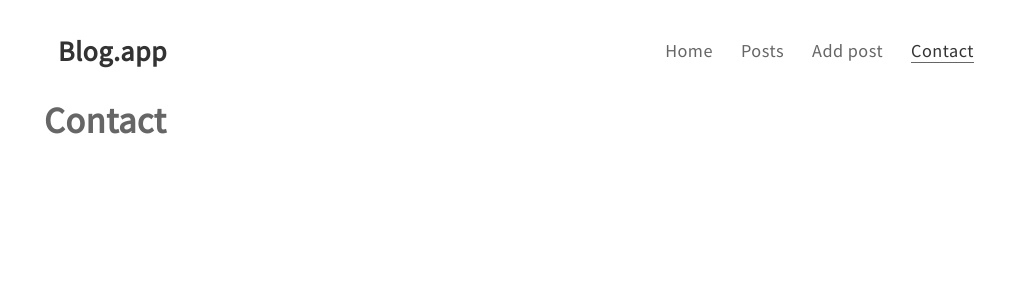
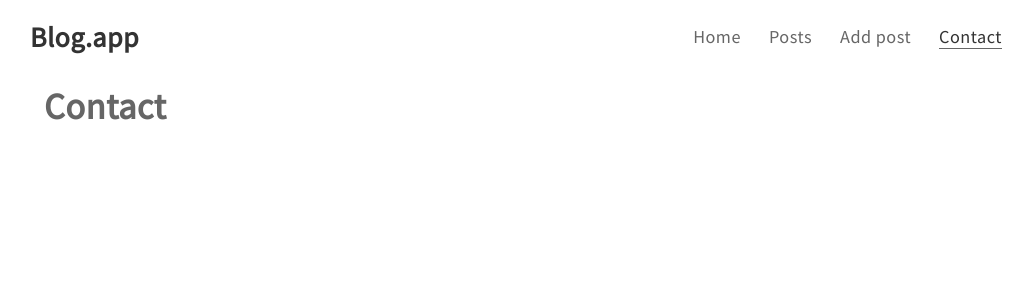
Before and after one commit to kajpawl/blog-mern-stack, a React (Create React App) app in the folder client/: page /contact in a window 1280 px wide. Shown: the top 300 px of the page, without its empty margins (124-1157 px from the left). Built offline with nearby package versions, Linux system fonts and the light colour scheme.

Commit message:
Change navbar

```diff
--- a/client/src/components/features/NavBar/NavBar.js
+++ b/client/src/components/features/NavBar/NavBar.js
@@ -1,27 +1,25 @@
 import React from 'react';
-// import { Link } from 'react-router-dom';
 import Logo from '../../common/Logo/Logo';
 import MainMenu from '../../layout/MainMenu/MainMenu';
 import './NavBar.scss';
 
 class NavBar extends React.Component {
-
-  render() {
-    const links = [
+  state = {
+    links: [
       { path: '/', title: 'Home' },
       { path: '/posts', title: 'Posts' },
       { path: '/posts/new', title: 'Add post' },
       { path: '/contact', title: 'Contact' }
-    ];
+    ],
+  }
+
+  render() {
+    const { links } = this.state;
     return (
-      <div className="nav-bar">
-        {/*// <Link to='/'>Home</Link>
-        // <Link to='/posts'>Posts</Link>
-        // <Link to='/posts/new'>Add post</Link>
-        // <Link to='/contact'>Contact</Link>*/}
+      <nav className="navbar">
         <Logo />
         <MainMenu links={links} />
-      </div>
+      </nav>
     );
   }
 }
--- a/client/src/components/features/NavBar/NavBar.scss
+++ b/client/src/components/features/NavBar/NavBar.scss
@@ -1,5 +1,7 @@
-.nav-bar {
+.navbar {
   display: flex;
   align-items: center;
   justify-content: space-between;
+  flex-wrap: wrap;
+  margin: -14px -28px 0;
 }
```
